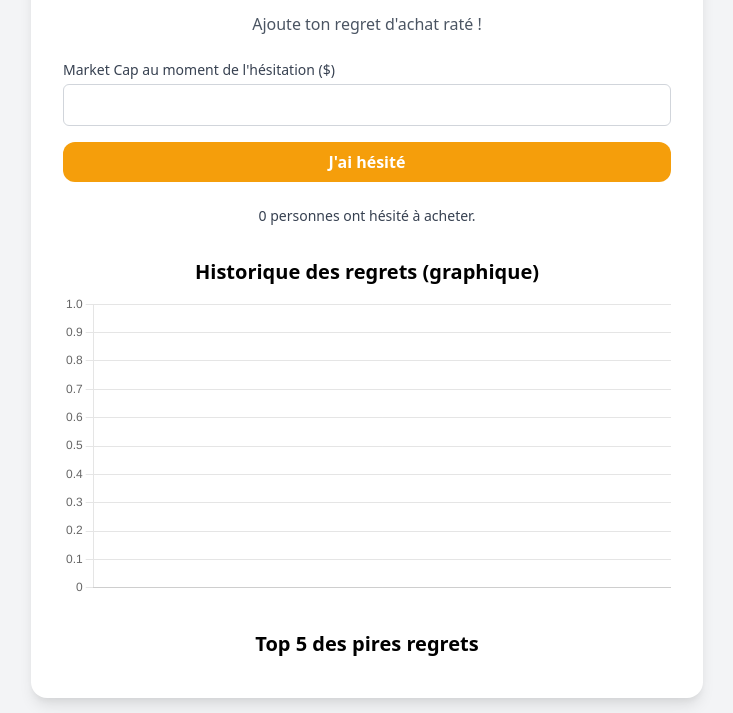
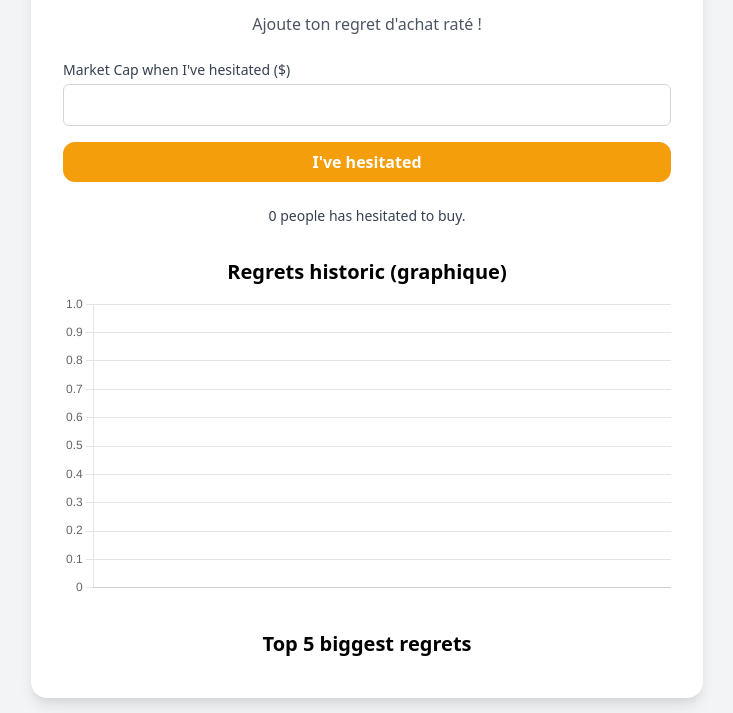
Before and after one commit to Tieto49/BuyItLater, a plain HTML site: page index.html in a window 1280 px wide. Shown: the part 87-800 px from the top of the page, without its empty margins (273-1006 px from the left). Drawn offline with nearby package versions, Linux system fonts and the light colour scheme.

Commit message:
Update index.html

```diff
--- a/index.html
+++ b/index.html
@@ -13,23 +13,23 @@
     <p class="text-center text-gray-600 mb-6">Ajoute ton regret d'achat raté !</p>
     <form id="regretForm" class="space-y-4">
       <div>
-        <label for="marketCap" class="block text-sm font-medium text-gray-700">Market Cap au moment de l'hésitation ($)</label>
+        <label for="marketCap" class="block text-sm font-medium text-gray-700">Market Cap when I've hesitated ($)</label>
         <input type="number" id="marketCap" name="marketCap" required class="mt-1 p-2 border border-gray-300 rounded-md w-full">
       </div>
       <button type="submit" class="w-full bg-yellow-500 hover:bg-yellow-600 text-white font-bold py-2 px-4 rounded-xl">
-        J'ai hésité
+        I've hesitated
       </button>
     </form>
 
     <div id="regretCount" class="mt-6 text-center text-sm text-gray-700"></div>
 
     <div class="mt-8">
-      <h2 class="text-xl font-semibold text-center mb-2">Historique des regrets (graphique)</h2>
+      <h2 class="text-xl font-semibold text-center mb-2">Regrets historic (graphique)</h2>
       <canvas id="regretChart" class="w-full"></canvas>
     </div>
 
     <div class="mt-8">
-      <h2 class="text-xl font-semibold text-center mb-2">Top 5 des pires regrets</h2>
+      <h2 class="text-xl font-semibold text-center mb-2">Top 5 biggest regrets </h2>
       <ul id="leaderboard" class="list-disc list-inside text-gray-700"></ul>
     </div>
   </div>
@@ -43,7 +43,7 @@
     const leaderboardEl = document.getElementById('leaderboard');
 
     const updateCount = () => {
-      regretCount.innerText = `${regrets.length} personnes ont hésité à acheter.`;
+      regretCount.innerText = `${regrets.length} people has hesitated to buy.`;
     };
 
     const updateLeaderboard = () => {
```
